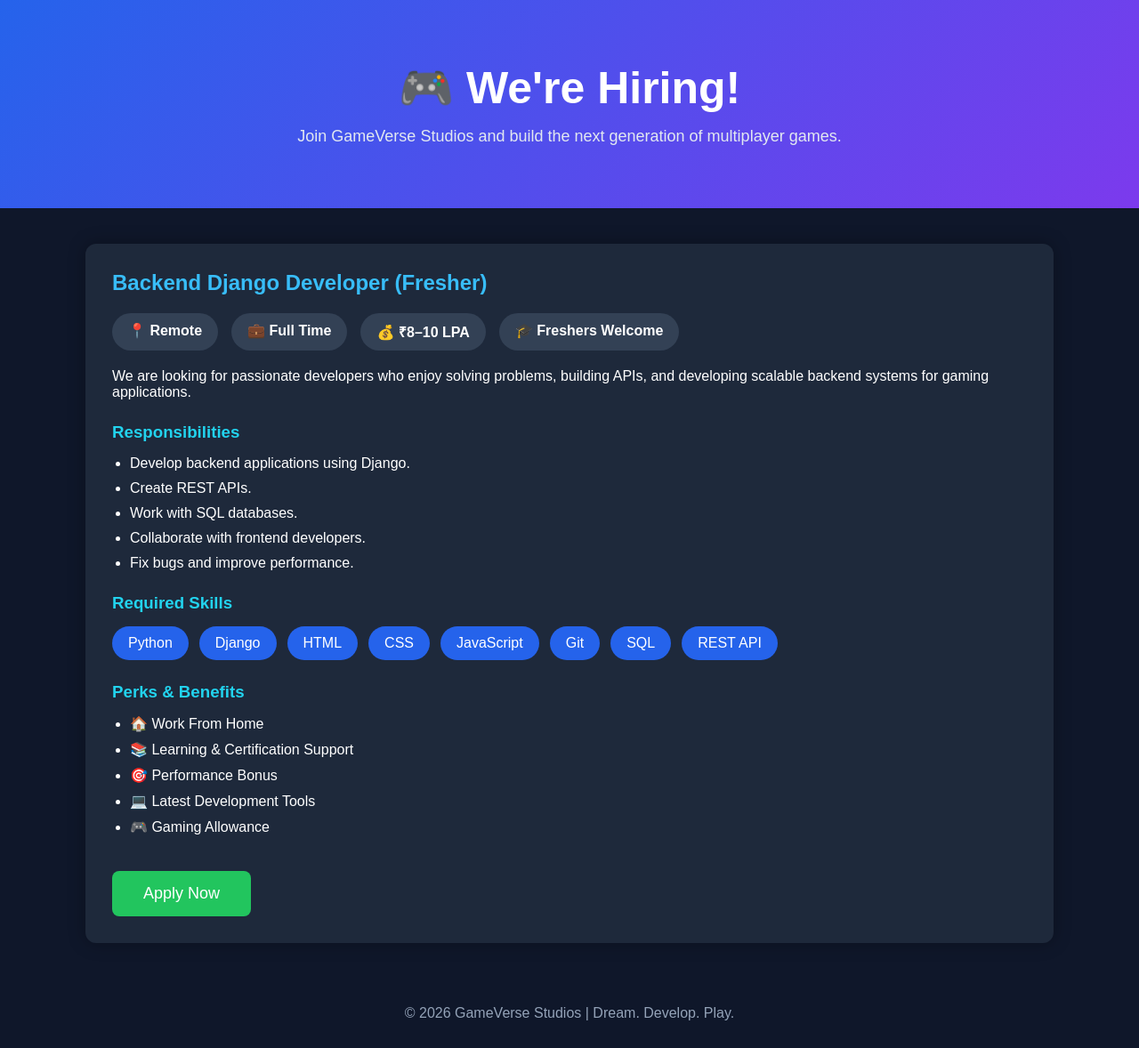
After one commit to Harshit10032006/Django-Practice, a Django app: page /app1/control/ in a window 1280 px wide. The commit adds this page. Shown: the whole page at 89% size. Run offline with Django 5.2, Linux system fonts and the light colour scheme.

Commit message:
templated control Flow

```diff
--- /dev/null
+++ b/dj1/mysecond2/app1/templates/controlflow.html
@@ -0,0 +1,189 @@
+<!DOCTYPE html>
+<html lang="en">
+<head>
+    <meta charset="UTF-8">
+    <meta name="viewport" content="width=device-width, initial-scale=1.0">
+    <title>We're Hiring | GameVerse Studios</title>
+
+    <style>
+        *{
+            margin:0;
+            padding:0;
+            box-sizing:border-box;
+            font-family:Arial, Helvetica, sans-serif;
+        }
+
+        body{
+            background:#0f172a;
+            color:#fff;
+        }
+
+        header{
+            background:linear-gradient(135deg,#2563eb,#7c3aed);
+            text-align:center;
+            padding:70px 20px;
+        }
+
+        header h1{
+            font-size:50px;
+            margin-bottom:15px;
+        }
+
+        header p{
+            font-size:18px;
+            color:#e2e8f0;
+        }
+
+        .container{
+            width:85%;
+            max-width:1100px;
+            margin:40px auto;
+        }
+
+        .job-card{
+            background:#1e293b;
+            border-radius:12px;
+            padding:30px;
+            margin-bottom:30px;
+            box-shadow:0 0 20px rgba(0,0,0,.3);
+        }
+
+        .job-card h2{
+            color:#38bdf8;
+            margin-bottom:15px;
+        }
+
+        .info{
+            display:flex;
+            gap:15px;
+            flex-wrap:wrap;
+            margin:20px 0;
+        }
+
+        .tag{
+            background:#334155;
+            padding:10px 18px;
+            border-radius:30px;
+            font-weight:bold;
+        }
+
+        h3{
+            margin:25px 0 15px;
+            color:#22d3ee;
+        }
+
+        ul{
+            padding-left:20px;
+        }
+
+        li{
+            margin:10px 0;
+        }
+
+        .skills{
+            display:flex;
+            flex-wrap:wrap;
+            gap:12px;
+            margin-top:15px;
+        }
+
+        .skill{
+            background:#2563eb;
+            padding:10px 18px;
+            border-radius:30px;
+        }
+
+        .btn{
+            display:inline-block;
+            margin-top:30px;
+            background:#22c55e;
+            color:white;
+            text-decoration:none;
+            padding:15px 35px;
+            border-radius:8px;
+            font-size:18px;
+            transition:.3s;
+        }
+
+        .btn:hover{
+            background:#16a34a;
+        }
+
+        footer{
+            text-align:center;
+            padding:30px;
+            color:#94a3b8;
+        }
+    </style>
+</head>
+<body>
+
+<header>
+    <h1>🎮 We're Hiring!</h1>
+    <p>Join GameVerse Studios and build the next generation of multiplayer games.</p>
+</header>
+
+<div class="container">
+
+    <div class="job-card">
+
+        <h2>Backend Django Developer (Fresher)</h2>
+
+        <div class="info">
+            <div class="tag">📍 Remote</div>
+            <div class="tag">💼 Full Time</div>
+            <div class="tag">💰 ₹8–10 LPA</div>
+            <div class="tag">🎓 Freshers Welcome</div>
+        </div>
+
+        <p>
+            We are looking for passionate developers who enjoy solving problems,
+            building APIs, and developing scalable backend systems for gaming
+            applications.
+        </p>
+
+        <h3>Responsibilities</h3>
+
+        <ul>
+            <li>Develop backend applications using Django.</li>
+            <li>Create REST APIs.</li>
+            <li>Work with SQL databases.</li>
+            <li>Collaborate with frontend developers.</li>
+            <li>Fix bugs and improve performance.</li>
+        </ul>
+
+        <h3>Required Skills</h3>
+
+        <div class="skills">
+            <div class="skill">Python</div>
+            <div class="skill">Django</div>
+            <div class="skill">HTML</div>
+            <div class="skill">CSS</div>
+            <div class="skill">JavaScript</div>
+            <div class="skill">Git</div>
+            <div class="skill">SQL</div>
+            <div class="skill">REST API</div>
+        </div>
+
+        <h3>Perks & Benefits</h3>
+
+        <ul>
+            <li>🏠 Work From Home</li>
+            <li>📚 Learning & Certification Support</li>
+            <li>🎯 Performance Bonus</li>
+            <li>💻 Latest Development Tools</li>
+            <li>🎮 Gaming Allowance</li>
+        </ul>
+
+        <a href="#" class="btn">Apply Now</a>
+
+    </div>
+
+</div>
+
+<footer>
+    © 2026 GameVerse Studios | Dream. Develop. Play.
+</footer>
+
+</body>
+</html>
--- a/dj1/mysecond2/app1/urls.py
+++ b/dj1/mysecond2/app1/urls.py
@@ -1,4 +1,5 @@
 from django.contrib import admin
 from django.urls import path,include
 from . import views
-urlpatterns = [path('', views.home,name='home'),]
+urlpatterns = [path('', views.home,name='home'),
+               path('control/', views.control,name='control'),]
--- a/dj1/mysecond2/app1/views.py
+++ b/dj1/mysecond2/app1/views.py
@@ -20,3 +20,43 @@ def home (request):
                      'created_at':'2023-01-01',
                  }}
         return render(request,'home.html',context)
+
+
+def control(request):
+    content = {
+        "company": "GameVerse Studios",
+        "role": "Backend Django Developer Intern",
+        "location": "Remote",
+        "experience": "Fresher",
+        "salary": "₹6 - ₹10 LPA",
+
+        "requirements": [
+            "Good knowledge of Python",
+            "Basic understanding of Django",
+            "Knowledge of HTML & CSS",
+            "Basic SQL knowledge",
+            "Understanding of Git & GitHub",
+            "Problem-solving skills"
+        ],
+
+        "skills": [
+            "Python",
+            "Django",
+            "REST API",
+            "Git",
+            "HTML",
+            "CSS",
+            "JavaScript"
+        ],
+
+        "benefits": [
+            "Work From Home",
+            "Flexible Working Hours",
+            "Learning Budget",
+            "Performance Bonus",
+            "Certificate of Internship"
+        ]
+    }
+
+
+    return render(request,'controlflow.html',content)
```
Also changed, not shown: dj1/mysecond2/app1/templates/home.html (+4 -4 lines).
